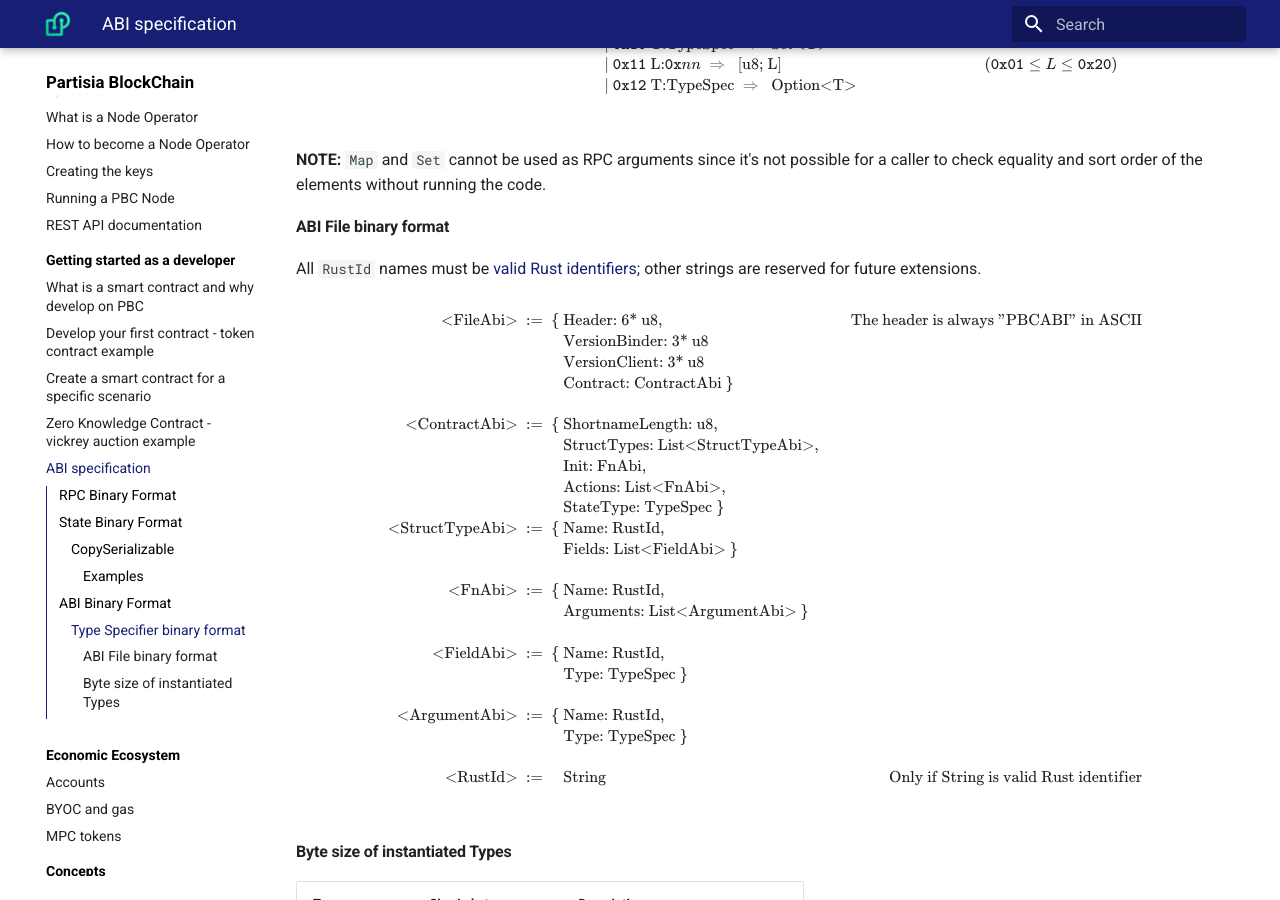
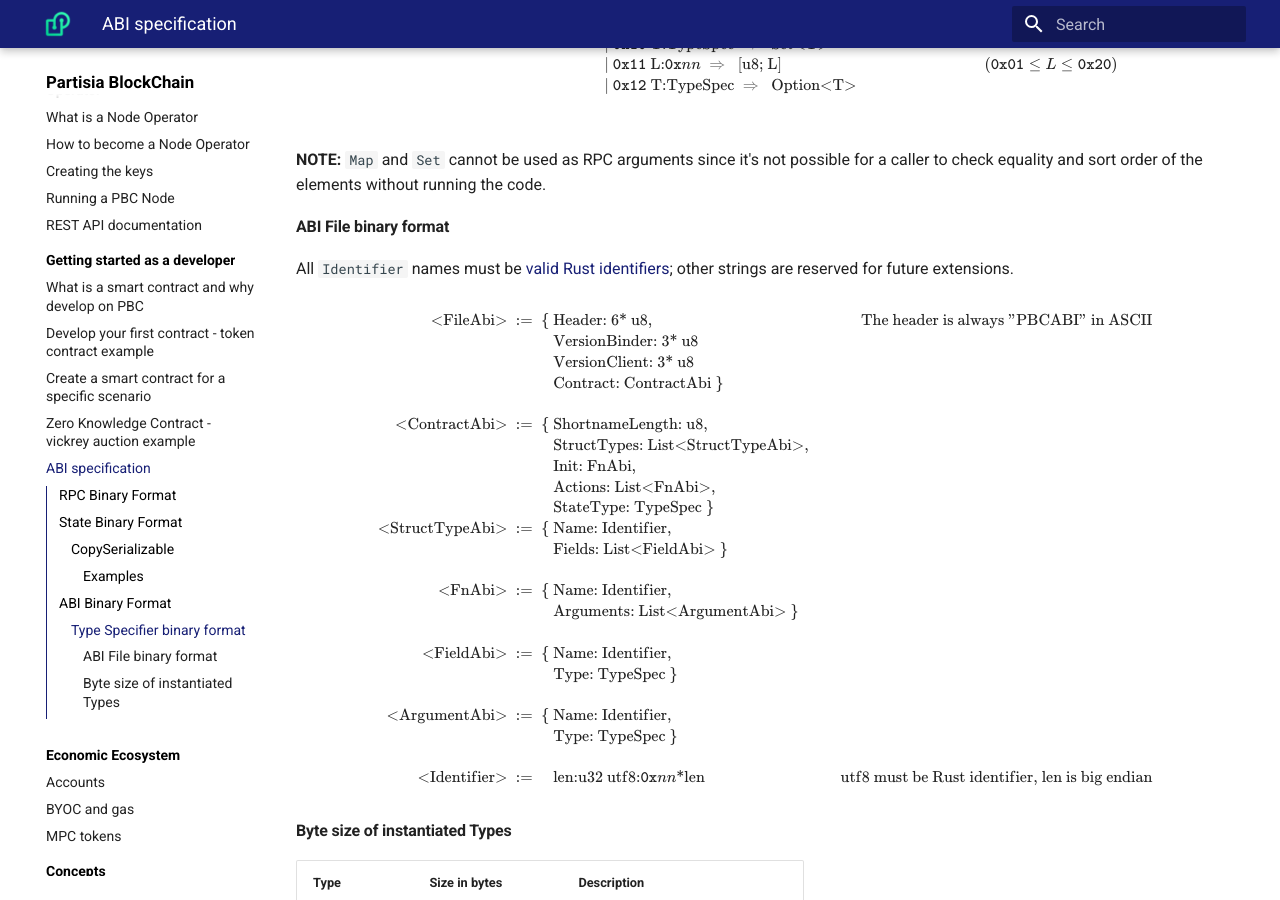
Before and after one commit to 0xSero/partisia-docs, an MkDocs documentation site: the page built from docs/abiv1.md, in a window 1280 px wide and 900 px high, scrolled down 3510 px. Built offline with MkDocs 1.6.1 and Material for MkDocs 9.7.7, drawn with Linux system fonts in a browser that asks for light colours; a script that is not in the unit is left out.

Commit message:
Jesperfixes

```diff
--- a/docs/abiv1.md
+++ b/docs/abiv1.md
@@ -223,7 +223,7 @@ caller to check equality and sort order of the elements without running the code
 
 #### ABI File binary format
 
-All `RustId` names must be [valid Rust identifiers](https://doc.rust-lang.org/reference/identifiers.html); other strings are reserved for future extensions.
+All `Identifier` names must be [valid Rust identifiers](https://doc.rust-lang.org/reference/identifiers.html); other strings are reserved for future extensions.
 
 $$
 \definecolor{mathcolor}{RGB}{33, 33, 33}
@@ -243,23 +243,23 @@ $$
 &\text{StateType: TypeSpec} \ \}
 \\
 \text{<StructTypeAbi>} \ := \ \{ \
-&\text{Name: RustId}, \\
+&\text{Name: Identifier}, \\
 &\text{Fields: List<FieldAbi>} \ \} \\
 \\
 \text{<FnAbi>} \ := \ \{ \
-&\text{Name: RustId}, \\
+&\text{Name: Identifier}, \\
 &\text{Arguments: List<ArgumentAbi>} \ \} \\
 \\
 \text{<FieldAbi>} \ := \ \{ \
-&\text{Name: RustId}, \\
+&\text{Name: Identifier}, \\
 &\text{Type: TypeSpec} \ \} \\
 \\
 \text{<ArgumentAbi>} \ := \ \{ \
-&\text{Name: RustId}, \\
+&\text{Name: Identifier}, \\
 &\text{Type: TypeSpec} \ \} \\
 \\
-\text{<RustId>} \ := \ \phantom{\{} \
-&\text{String} & \text{Only if String is valid Rust identifier}\\
+\text{<Identifier>} \ := \ \phantom{\{} \
+&\text{len:}\text{u32} \ \text{utf8:}\nnhexi{nn}\text{*len} & \text{utf8 must be Rust identifier, len is big endian}
 \\
 \end{align*}
 }
```
